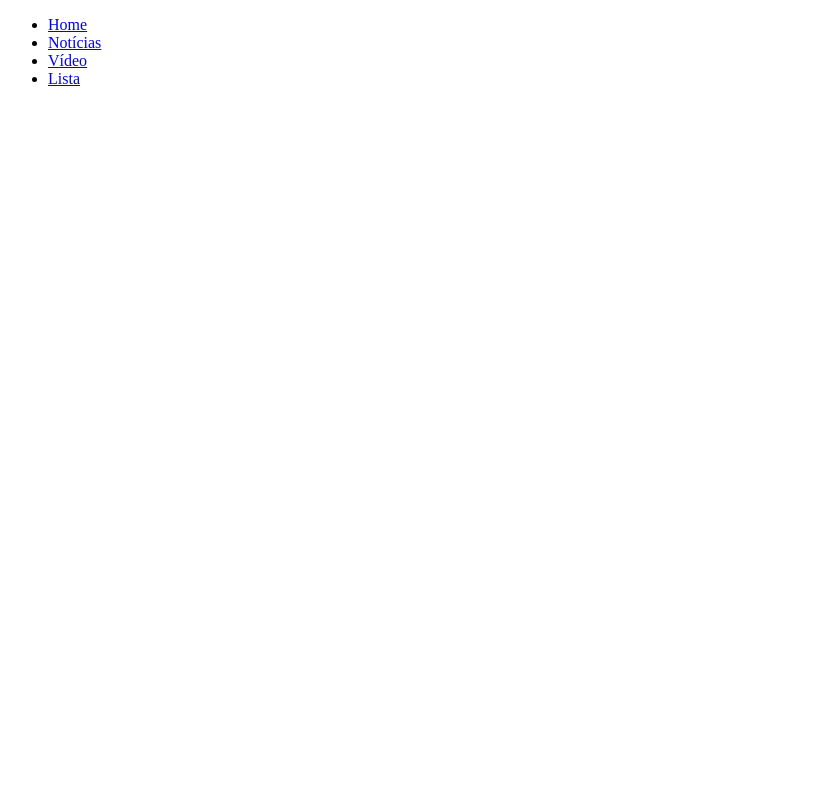
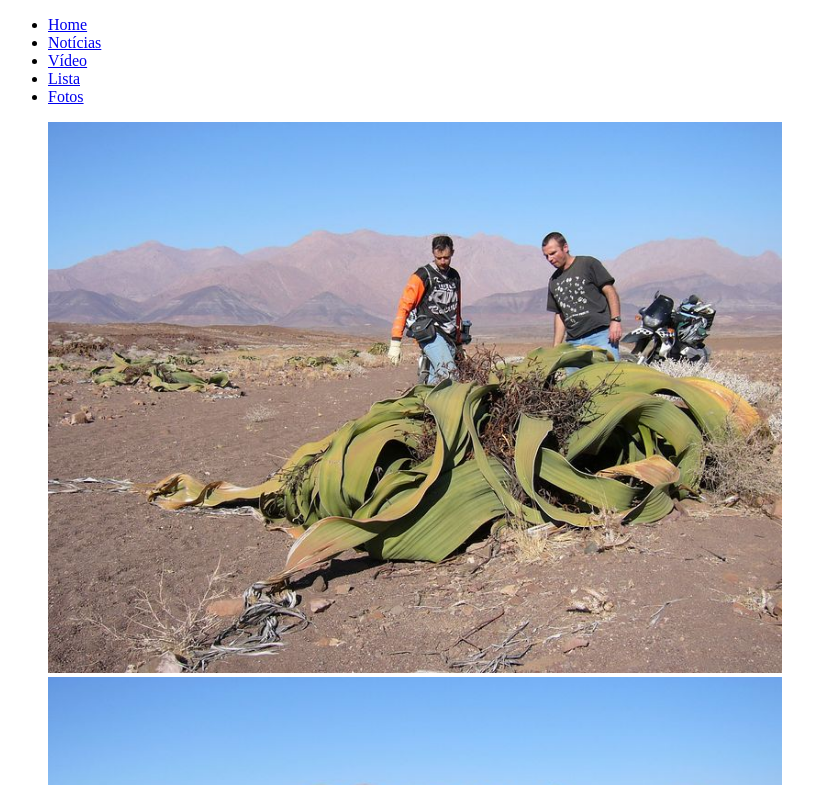
Before and after one commit to gelsondeveloper/angular7, an Angular app: page /fotos in a window 1280 px wide. Before the commit this address led to /. Shown: the top 785 px of the page, without its empty margins (0-813 px from the left). Built offline with nearby package versions, Linux system fonts and the light colour scheme.

Commit message:
Componente fotos

```diff
--- a/src/app/app-routing.module.ts
+++ b/src/app/app-routing.module.ts
@@ -6,13 +6,15 @@ import { ListaComponent } from './lista/lista.component';
 import { VideoComponent } from './video/video.component';
 import { HomeComponent } from './home/home.component';
 import { NoticiasComponent } from './noticias/noticias.component';
+import { FotosComponent } from './fotos/fotos.component';
 
 const routes: Routes = [
   {path: '', component: HomeComponent},
   {path: 'mensagem', component: MensagemComponent},
   {path: 'lista', component: ListaComponent},
   {path: 'video', component: VideoComponent},
-  {path: 'noticias', component: NoticiasComponent}
+  {path: 'noticias', component: NoticiasComponent},
+  {path: 'fotos', component: FotosComponent}
 ];
 
 @NgModule({
--- a/src/app/app.module.ts
+++ b/src/app/app.module.ts
@@ -10,6 +10,7 @@ import { HomeComponent } from './home/home.component';
 import { NoticiasComponent } from './noticias/noticias.component';
 import { NoticiaComponent } from './noticia/noticia.component';
 import { MenuComponent } from './menu/menu.component';
+import { FotosComponent } from './fotos/fotos.component';
 
 @NgModule({
   declarations: [
@@ -20,7 +21,8 @@ import { MenuComponent } from './menu/menu.component';
     HomeComponent,
     NoticiasComponent,
     NoticiaComponent,
-    MenuComponent
+    MenuComponent,
+    FotosComponent
   ],
   imports: [
     BrowserModule,
--- /dev/null
+++ b/src/app/fotos/fotos.component.html
@@ -0,0 +1,14 @@
+<ul>
+  <li>
+    <img src="/assets/img/Welwitschia.jpg" alt="" width="60%">
+  </li>
+  <li>
+    <img src="/assets/img/Welwitschia.jpg" alt="" width="60%">
+  </li>
+  <li>
+    <img src="/assets/img/Welwitschia.jpg" alt="" width="60%">
+  </li>
+  <li>
+    <img src="/assets/img/Welwitschia.jpg" alt="" width="60%">
+  </li>
+</ul>
--- /dev/null
+++ b/src/app/fotos/fotos.component.scss
@@ -0,0 +1,3 @@
+ul{
+  list-style: none;
+}
--- /dev/null
+++ b/src/app/fotos/fotos.component.ts
@@ -0,0 +1,15 @@
+import { Component, OnInit } from '@angular/core';
+
+@Component({
+  selector: 'app-fotos',
+  templateUrl: './fotos.component.html',
+  styleUrls: ['./fotos.component.scss']
+})
+export class FotosComponent implements OnInit {
+
+  constructor() { }
+
+  ngOnInit() {
+  }
+
+}
--- a/src/app/menu/menu.component.html
+++ b/src/app/menu/menu.component.html
@@ -11,4 +11,7 @@
   <li>
     <a href="/lista">Lista</a>
   </li>
+  <li>
+    <a href="/fotos">Fotos</a>
+  </li>
 </ul>
```
Also changed, not shown: src/assets/img/Welwitschia.jpg (added), 1 other file (tests, documents, lock files or other folders).
